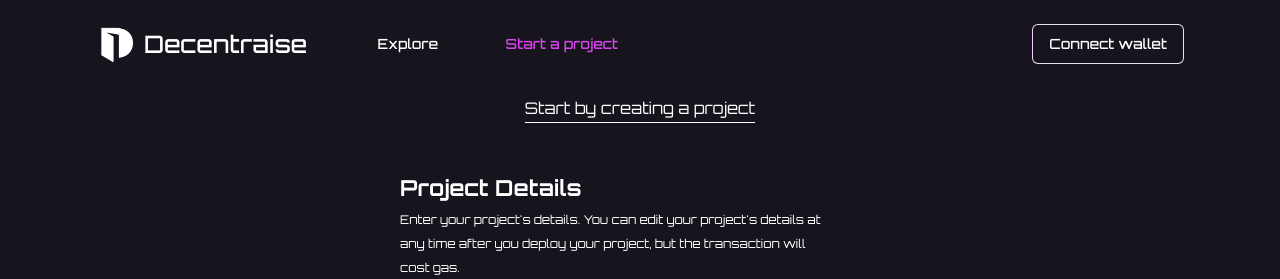
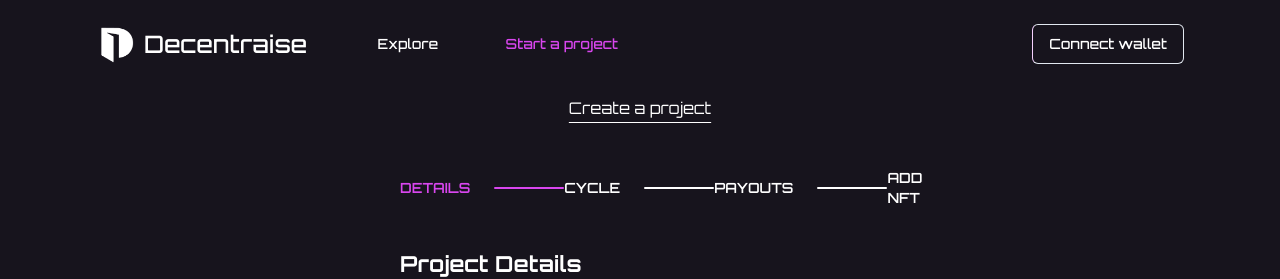
Before and after one commit to Hexdee/DecentRaise, a React (Vite) app: page /create-project in a window 1280 px wide. Shown: the top 279 px of the page. Built offline with nearby package versions, Linux system fonts and the light colour scheme.

Commit message:
check progress of each form

```diff
--- a/src/app/index.jsx
+++ b/src/app/index.jsx
@@ -1,5 +1,5 @@
 import { Route, Routes } from "react-router-dom";
-import { CREATE_STAGE_1, HOME_URL } from "../helper/paths";
+import { ADD_NFT, CREATE_CYCLE, CREATE_PAYOUTS, CREATE_STAGE_1, HOME_URL } from "../helper/paths";
 import Home from "../pages";
 import CreateProjectPage from "../pages/create-project";
 import CreateCyclePage from "../pages/create-cycle";
@@ -10,10 +10,10 @@
   return (
     <Routes>
       <Route path={HOME_URL} index element={<Home />} />
-      <Route path={CREATE_STAGE_1} index element={<CreateProjectPage />} />
-      <Route path="/cycle" index element={<CreateCyclePage />} />
-      <Route path="/payouts" index element={<PayoutsPage />} />
-      <Route path="/add-nft" index element={<AddNFtPage />} />
+      <Route path={CREATE_STAGE_1} element={<CreateProjectPage />} />
+      <Route path={CREATE_CYCLE} element={<CreateCyclePage />} />
+      <Route path={CREATE_PAYOUTS} element={<PayoutsPage />} />
+      <Route path={ADD_NFT} element={<AddNFtPage />} />
     </Routes>
   );
 };
--- a/src/helper/paths.js
+++ b/src/helper/paths.js
@@ -1,2 +1,5 @@
 export const HOME_URL = '/';
 export const CREATE_STAGE_1 = '/create-project';
+export const CREATE_CYCLE = '/cycle';
+export const CREATE_PAYOUTS = '/payout';
+export const ADD_NFT = '/add-nft';
--- /dev/null
+++ b/src/layout/create-project-level.jsx
@@ -0,0 +1,38 @@
+import { Link, useLocation } from "react-router-dom";
+import { ADD_NFT, CREATE_CYCLE, CREATE_PAYOUTS, CREATE_STAGE_1 } from "../helper/paths";
+
+const CreateProjectLevel = () => {
+    const { pathname } = useLocation();
+    const projects = [
+        {
+            title: 'DETAILS',
+            href: CREATE_STAGE_1,
+        },
+        {
+            title: 'CYCLE',
+            href: CREATE_CYCLE,
+        },
+        {
+            title: 'PAYOUTS',
+            href: CREATE_PAYOUTS,
+        },
+        {
+            title: 'ADD NFT',
+            href: ADD_NFT,
+        },
+    ];
+    return (
+        <div className="-mb-6 text-sm flex justify-between mt-12">
+            {projects.map((project, idx) => (
+                <Link to={project.href} key={project.title} className="flex items-center">
+                    <p className={`mb-3 font-semibold ${pathname ===  project.href ? 'hover:text-white text-fuchsia-500' : 'hover:text-white text-white'}`}>{project.title}</p>
+                    {idx !== projects.length - 1 && (
+                        <div className={`w-[70px] h-[2px] rounded-full ml-6 -mt-3 ${pathname ===  project.href ? 'bg-fuchsia-500' : 'bg-white'}`} />
+                    )}
+                </Link>
+            ))}
+        </div>
+    )
+};
+
+export default CreateProjectLevel;
--- a/src/pages/add-nft.jsx
+++ b/src/pages/add-nft.jsx
@@ -6,6 +6,7 @@
 import { Dialog, Label, Pane } from "evergreen-ui";
 import FileInput from "../ui/file-input";
 import TextAreaInput from "../ui/textarea-input";
+import CreateProjectLevel from "../layout/create-project-level";
 
 const AddNFtPage = () => {
   const [isShown, setIsShown] = React.useState(false);
@@ -15,7 +16,7 @@
         <h1 className="underline underline-offset-8 text-center">
           Create a project
         </h1>
-
+        <CreateProjectLevel />
         <div className="mt-14">
           <h1 className="font-bold text-[22px]">NFTs</h1>
           <p className="text-[12px] mt-2 pr-12">
--- a/src/pages/create-cycle.jsx
+++ b/src/pages/create-cycle.jsx
@@ -1,5 +1,6 @@
 import { Button } from "../components/ui/button";
 import AuthLayout from "../layout";
+import CreateProjectLevel from "../layout/create-project-level";
 import TextInput from "../ui/text-input";
 
 const CreateCyclePage = () => {
@@ -10,6 +11,7 @@
         <h1 className="underline underline-offset-8 text-center">
           Create a project
         </h1>
+        <CreateProjectLevel />
 
         <div className="mt-14">
           <h1 className="font-bold text-[22px]">Cycles</h1>
--- a/src/pages/create-project.jsx
+++ b/src/pages/create-project.jsx
@@ -6,6 +6,7 @@
 import { yupResolver } from "@hookform/resolvers/yup";
 import TextAreaInput from "../ui/textarea-input";
 import { CreateProjectSchema } from "../validations";
+import CreateProjectLevel from "../layout/create-project-level";
 
 const CreateProjectPage = () => {
   const {
@@ -25,8 +26,10 @@
     <AuthLayout>
       <div className="mt-8 px-[400px]">
         <h1 className="underline underline-offset-8 text-center">
-          Start by creating a project
+          Create a project
         </h1>
+
+        <CreateProjectLevel />
 
         <div className="mt-14">
           <h1 className="font-bold text-[22px]">Project Details</h1>
--- a/src/pages/payouts.jsx
+++ b/src/pages/payouts.jsx
@@ -1,5 +1,6 @@
 import { Button } from "../components/ui/button";
 import AuthLayout from "../layout";
+import CreateProjectLevel from "../layout/create-project-level";
 import TextInput from "../ui/text-input";
 
 const PayoutsPage = () => {
@@ -9,7 +10,7 @@
         <h1 className="underline underline-offset-8 text-center">
           Create a project
         </h1>
-
+        <CreateProjectLevel />
         <div className="mt-14">
           <h1 className="font-bold text-[22px]">Payouts</h1>
           <p className="text-[12px] mt-2 pr-12">
```
